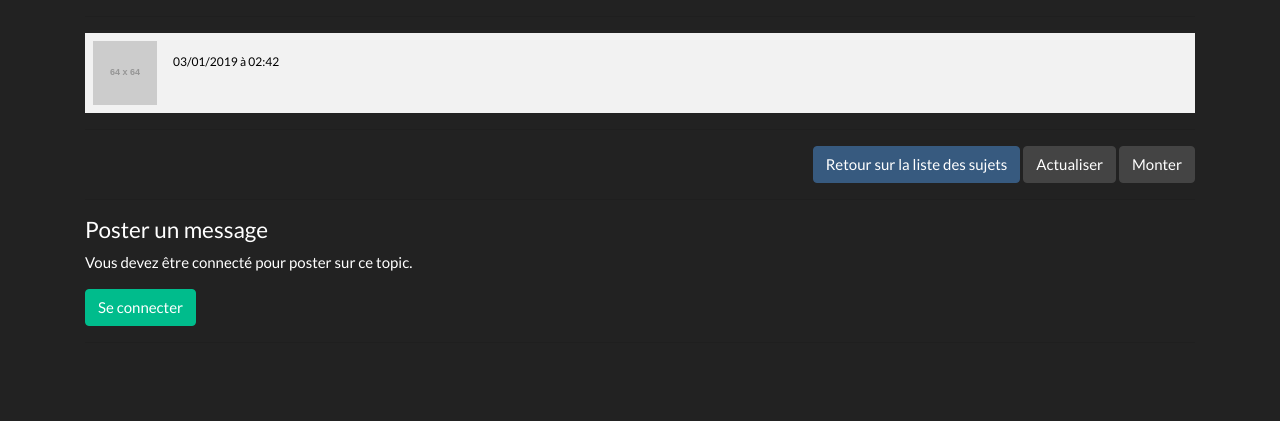
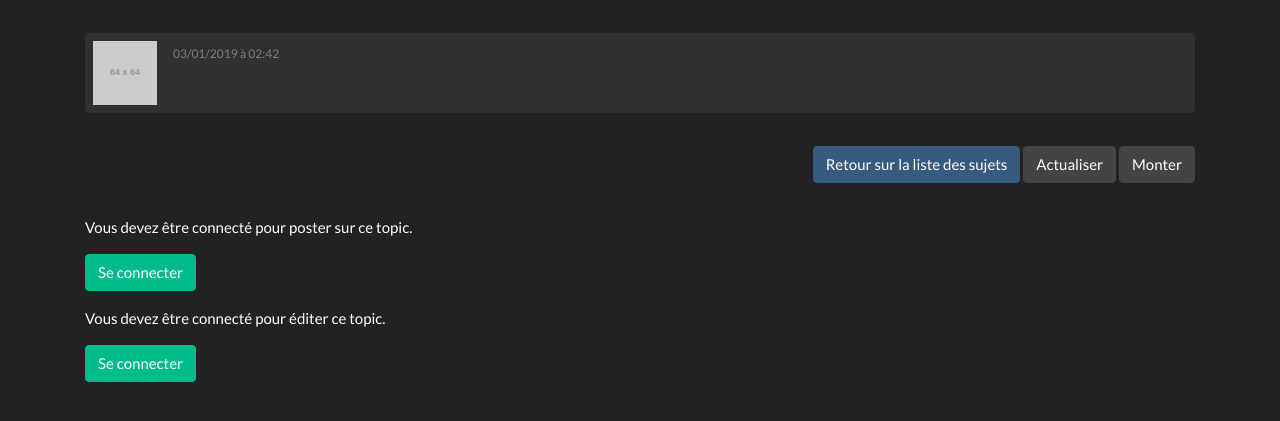
Before and after one commit to RayaneDev/Forum-Symfony, a Symfony app: template templates/topic/show.html.twig in a window 1280 px wide. Shown: the part 185-606 px from the top of the page. Run offline with Twig, Linux system fonts and the light colour scheme; the template is opened without the code that fills it, so the values that code supplies are empty; grey boxes labelled with a size stand in for pictures from a placeholder-image service; some libraries are stand-ins or nearby versions.

Commit message:
Edition et suppression du topic, paginations

```diff
--- a/src/Form/PostType.php
+++ b/src/Form/PostType.php
@@ -6,13 +6,17 @@ use App\Entity\Post;
 use Symfony\Component\Form\AbstractType;
 use Symfony\Component\Form\FormBuilderInterface;
 use Symfony\Component\OptionsResolver\OptionsResolver;
+use Symfony\Component\Form\Extension\Core\Type\TextType;
+use Symfony\Component\Form\Extension\Core\Type\TextareaType;
 
 class PostType extends AbstractType
 {
     public function buildForm(FormBuilderInterface $builder, array $options)
     {
         $builder
-            ->add('content')
+            ->add('content', TextareaType::class, array(
+                'label' => False
+            ))
         ;
     }
 
--- /dev/null
+++ b/templates/topic/_nav.html.twig
@@ -0,0 +1,22 @@
+
+{% block nav %}
+<div class="row">
+    <div class="col-4">
+        <div class="pagination">
+            {{ knp_pagination_render(posts) }}
+        </div>
+    </div>
+
+    <div class="col-8">
+        <div class="text-right">
+            <a href="{{ path('home_category', { slug: topic.category.slug }) }}" class="btn btn-primary">Retour sur la liste des sujets</a>
+            {% if nav == 'top' %}
+                {{ block('nav_top') }}
+            {% endif %}
+            {% if nav == 'bottom' %}
+                {{ block('nav_bottom') }}
+            {% endif %}
+        </div>
+    </div>
+</div>
+{% endblock %}
--- a/templates/topic/show.html.twig
+++ b/templates/topic/show.html.twig
@@ -1,60 +1,75 @@
 {% extends 'base.html.twig' %}
 
-{% block title %}Forum : {{ topic.title }} {% endblock %}
+{% use 'topic/_nav.html.twig' %}
+
+{% block title %}Sujet : {{ topic.title }} {% endblock %}
+
+{% block nav_top %}
+    <a href="{{ app.request.uri }}" class="btn btn-secondary">Actualiser</a>
+    <a href="#bottom" class="btn btn-secondary">Descendre</a>
+    {% if app.user %}
+        {% if app.user.pseudo == topic.user.pseudo %}
+            <a href="{{ path('topic_edit', { slug: topic.slug, id: topic.id }) }}" class="btn btn-success">Éditer</a>
+            <a href="{{ path('topic_remove', { id: topic.id, token: csrf_token('delete-item') }) }}" class="btn btn-danger">Supprimer</a>
+        {% endif %}
+    {% endif %}
+{% endblock %}
+
+{% block nav_bottom %}
+    <a href="{{ app.request.uri }}#lastPost" class="btn btn-secondary">Actualiser</a>
+    <a href="#top" class="btn btn-secondary">Monter</a>
+    {% if app.user %}
+        {% if app.user.pseudo == topic.user.pseudo %}
+
+            <a href="{{ path('topic_remove', { id: topic.id, token: csrf_token('delete-item') }) }}" class="btn btn-danger">Supprimer</a>
+
+        {% endif %}
+    {% endif %}
+{% endblock %}
 
 {% block body %}
 
-<div class="row">
-    <div class="col-6">
-        <div class="pagination">
-            {{ knp_pagination_render(posts) }}
-        </div>
-    </div>
+{% set nav = 'top' %}
 
-    <div class="col-6">
-        <div class="text-right">
-            <a href="{{ path('home_category', {slug: topic.category.slug}) }}" class="btn btn-primary">Retour sur la liste des sujets</a>
-            <a href="{{ app.request.uri }}" class="btn btn-secondary">Actualiser</a>
-            <a href="#bottom" class="btn btn-secondary">Descendre</a>
-        </div>
-    </div>
-</div>
+{{ block('nav') }}
+
+
 
 <hr>
 
 <h4>Titre : <a href="{{ path('topic_show', { id: topic.id, slug: topic.slug }) }}">{{ topic.title }}</a></h4>
 <hr>
 
-<div class="media px-2 py-2" style="background-color: #f2f2f2; color:#000;">
-  <img src="{% if not topic.user.avatar %}http://placehold.it/64x64{% else %}{{ topic.user.avatar}}{% endif %}" class="align-self-start mr-3" width="64" height="64" alt="...">
+<div class="media px-2 py-2 mb-2" style="background-color: #303030; border-radius: 5px;">
+    <img src="{% if not topic.user.avatar %}http://placehold.it/64x64{% else %}{{ topic.user.avatar}}{% endif %}" class="align-self-start mr-3" width="64" height="64" alt="Avatar de l'auteur du topic">
     <div class="media-body">
-    <h5 class="mt-0"><a href="{{ path('user_show', {pseudo: topic.user.pseudo}) }}">{{ topic.user.pseudo}}</a></h5>
-    <span style="font-size: 0.8em;">{{ topic.createdAt | date('d/m/Y à H:i') }}</span>
-    <p>{{ topic.content }}</p>
+        <h5 class="mt-0 mb-0"><a href="{{ path('user_show', { pseudo: topic.user.pseudo}) }}">{{ topic.user.pseudo}}</a></h5>
+        <span style="font-size: 0.8em; color: gray;">{{ topic.createdAt | date('d/m/Y à H:i') }}</span>
+        <p class="mt-3">{{ topic.content }}</p>
         {% if topic.user.signature %}
             <hr>
-        <span class="signature">{{ topic.user.signature }}</span>
+            {% if topic.editedAt %}
+                <span>Ce topic a été édité le {{ topic.getEditedAt | date('d/m/Y à H:i') }}<br /></span>
+            {% endif %}
+            <span style="color: gray;" class="signature">{{ topic.user.signature }}</span>
         {% endif %}
     </div>
 </div>
 
 
+{% for p in posts %}
 
-{% for post in topic.posts %}
-
-
-<div class="media px-2 py-2" style="background-color: {% if loop.index is odd %} #FFF; {% else %} #f2f2f2; {% endif %} color:#000;" {% if loop.last %} id="lastPost" {% endif %}>
-  <img src="{% if not post.user.avatar %}http://placehold.it/64x64{% else %}{{ post.user.avatar}}{% endif %}" class="align-self-start mr-3" width="64" height="64" alt="...">
+<div class="media px-2 py-2 mb-2" style="background-color: #303030;  border-radius: 5px;" {% if loop.last == loop.index %} id="lastPost" {% endif %} data-id="{{ p.id }}">
+    <img src="{% if not p.user.avatar %}http://placehold.it/64x64{% else %}{{ p.user.avatar}}{% endif %}" class="align-self-start mr-3" width="64" height="64" alt="Avatar de l'auteur du post">
     <div class="media-body">
-    <h5 class="mt-0 mb-0"><a href="{{ path('user_show', {pseudo: post.user.pseudo}) }}">{{ post.user.pseudo}}</a></h5>
-    <span style="font-size: 0.8em;">{{ post.createdAt | date('d/m/Y à H:i') }}</span>
-    <p>{{ post.content }}</p>
-    {% if post.user.signature %}
+        <h5 class="mt-0 mb-0"><a href="{{ path('user_show', { pseudo: p.user.pseudo}) }}">{{ p.user.pseudo}}</a></h5>
+        <span style="font-size: 0.8em; color: gray;">{{ p.createdAt | date('d/m/Y à H:i') }}</span>
+        <p class="mt-3">{{ p.content }}</p>
+        {% if p.user.signature %}
             <hr>
-        <span class="signature">{{ post.user.signature }}</span>
+            <span style="color: gray;" class="signature">{{ p.user.signature }}</span>
         {% endif %}
     </div>
-
 </div>
 
 
@@ -63,40 +78,45 @@
 
 <hr>
 
-<div class="row">
-    <div class="col-6">
-        <div class="pagination">
-            {{ knp_pagination_render(posts) }}
-        </div>
-    </div>
-
-    <div class="col-6">
-        <div class="text-right">
-            <a href="{{ path('home_category', {slug: topic.category.slug}) }}" class="btn btn-primary">Retour sur la liste des sujets</a>
-            <a href="{{ app.request.uri }}#lastPost" class="btn btn-secondary">Actualiser</a>
-            <a href="#top" class="btn btn-secondary">Monter</a>
-        </div>
-    </div>
-</div>
+{% set nav = 'bottom' %}
+{{ block('nav') }}
 
 <hr>
 
-<h4>Poster un message</h4>
 
-{% if app.user %}
+{% if formPost %}
+    <h4>Répondre</h4>
 
     {{ form_start(formPost) }}
 
-{{ form_row(formPost.content, {label: 'Répondre'}) }}
+    {{ form_row(formPost.content, { attr: { placeholder: 'N\'oubliez pas d\'être poli.e !' }}) }}
 
     <button type="submit" class="btn btn-success">Poster</button>
 
     {{ form_end(formPost) }}
+{% else %}
+    {% if not app.user %}
+        <p>Vous devez être connecté pour poster sur ce topic.<br /><a href="{{ path('login') }}" class="btn btn-success mt-3">Se connecter</a></p>
+    {% endif %}
+{% endif %}
 
+{% if formTopic %}
+    {% if app.user.pseudo == topic.user.pseudo %}
+        <h4>Éditer le topic</h4>
+
+        {{ form_start(formTopic) }}
+
+        {{ form_row(formTopic.title) }}
+        {{ form_row(formTopic.content) }}
+
+        <button type="submit" class="btn btn-success">Éditer</button>
+
+        {{ form_end(formTopic) }}
+    {% endif %}
 {% else %}
-
-<p>Vous devez être connecté pour poster sur ce topic.<br /><a href="{{ path('login') }}" class="btn btn-success mt-3">Se connecter</a></p>
-
+    {% if not app.user %}
+        <p>Vous devez être connecté pour éditer ce topic.<br /><a href="{{ path('login') }}" class="btn btn-success mt-3">Se connecter</a></p>
+    {% endif %}
 {% endif %}
 
 <hr id="bottom">
--- a/templates/user/profile.html.twig
+++ b/templates/user/profile.html.twig
@@ -1,6 +1,6 @@
 {% extends 'base.html.twig' %}
 
-{% block title %}Forum : {{ user.pseudo }}{% endblock %}
+{% block title %}Profil : {{ user.pseudo }}{% endblock %}
 
 {% block body %}
 
```
Also changed, not shown: src/Controller/TopicController.php (+69 -7 lines), src/Entity/Topic.php (+18 -1 lines), src/Migrations/Version20190102020727.php (added, +28 -0 lines), src/Migrations/Version20190102021719.php (added, +28 -0 lines), src/Migrations/Version20190102213329.php (added, +28 -0 lines), src/Repository/TopicRepository.php (+14 -8 lines), templates/home/index.html.twig (+24 -8 lines). Lines whose indentation alone changed are shown as unchanged.
